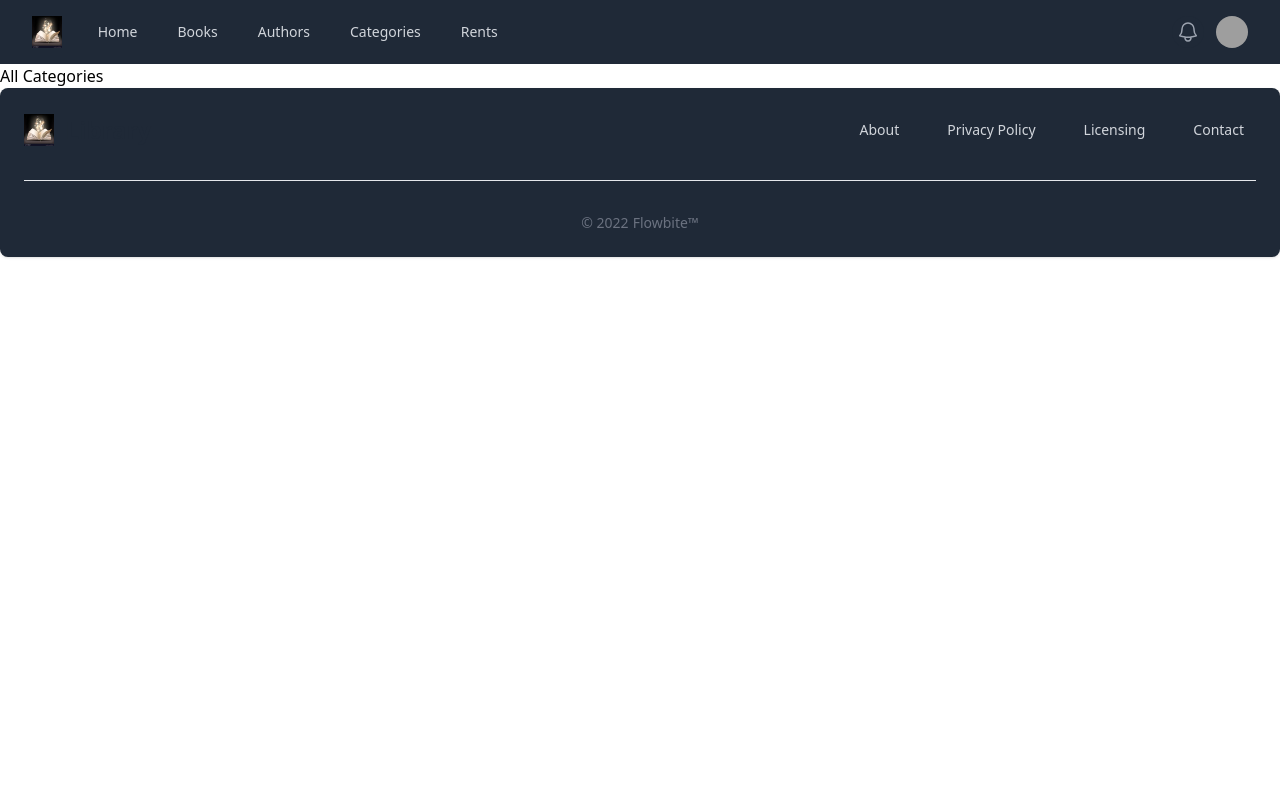
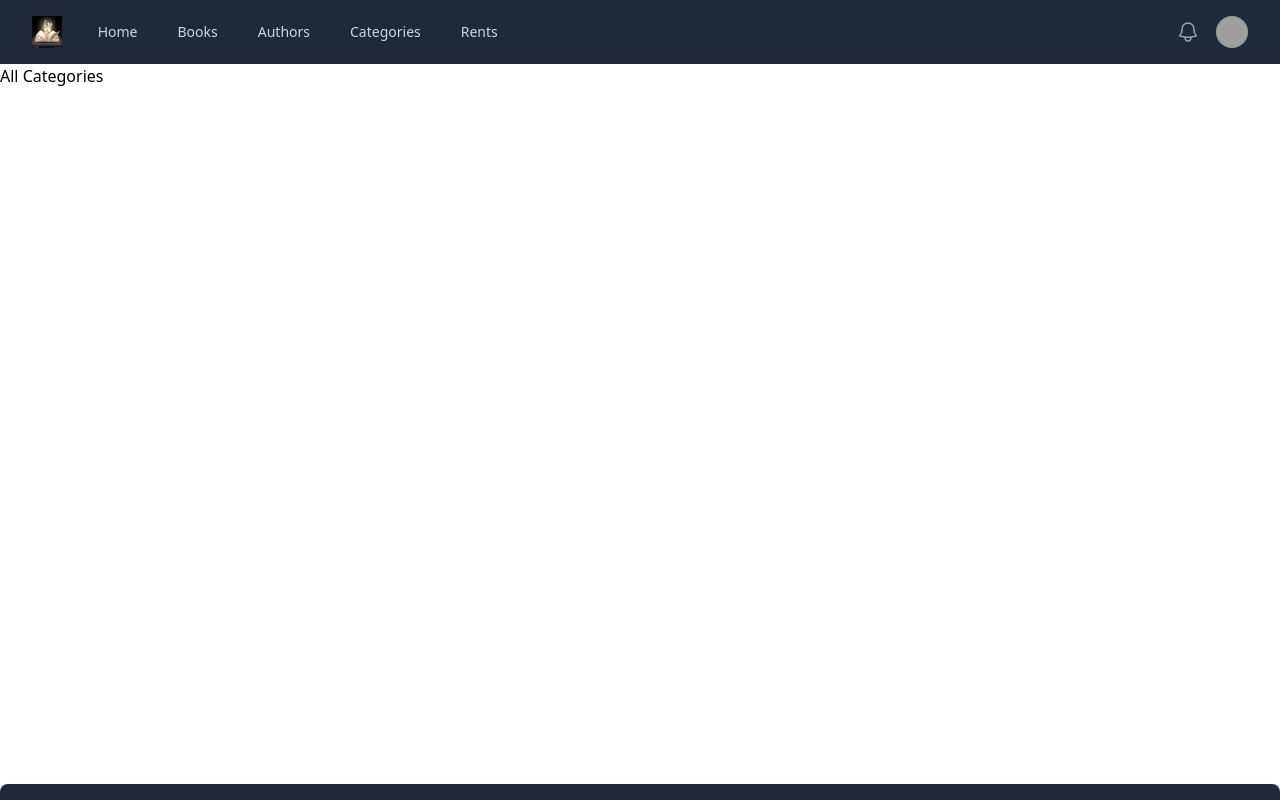
Before and after one commit to Raphaelpmros/Library, a React (Vite) app in the folder frontEnd/: page /categories in a window 1280 px wide. Shown: the top 800 px of the page. Built offline with nearby package versions, Linux system fonts and the light colour scheme; grey boxes are pictures that could not be loaded.

Commit message:
começando os estilos iniciais

```diff
--- a/frontEnd/package.json
+++ b/frontEnd/package.json
@@ -27,7 +27,8 @@
     "react-dom": "^18.2.0",
     "react-favicon": "^2.0.3",
     "react-router-dom": "^6.22.3",
-    "react-toastify": "^10.0.4"
+    "react-toastify": "^10.0.4",
+    "styled-components": "^6.1.8"
   },
   "devDependencies": {
     "@types/react": "^18.2.55",
--- a/frontEnd/src/App.jsx
+++ b/frontEnd/src/App.jsx
@@ -1,7 +1,8 @@
-import Footer from "./components/Footer";
-import Navbar from "./components/Navbar";
+import Footer from "./components/Footer/Footer";
+import Navbar from "./components/Navbar/Navbar";
 import React, { useEffect } from "react";
 import { Routes, Route, Router, useLocation } from "react-router-dom";
+import Container from "./components/Container/Container";
 
 import Home from "./pages/home/home";
 
@@ -29,7 +30,7 @@ function App() {
   return (
     <>
       <Navbar />
-
+      <Container>
         <Routes>
           <Route path="/" element={<Home />} />
         </Routes>
@@ -63,6 +64,7 @@ function App() {
           <Route path="/categories/new" element={<NewCategories />} />
           <Route path="/categories" element={<AllCategories />} />
         </Routes>
+      </Container>
 
       <Footer />
     </>
--- /dev/null
+++ b/frontEnd/src/components/Container/Container.jsx
@@ -0,0 +1,9 @@
+import styles from './Container.module.css'
+
+export default function container({children}) {
+    return(
+        <section className={styles.container}>
+            {children}
+        </section>
+    )
+}
--- /dev/null
+++ b/frontEnd/src/components/Container/Container.module.css
@@ -0,0 +1,4 @@
+.container{
+    width: 100%;
+    min-height: 90vh;
+}
--- a/frontEnd/src/components/style.css
+++ b/frontEnd/src/components/Footer/style.css
@@ -3,5 +3,7 @@ footer {
   margin-top: auto;
   bottom: 0;
   left: 0;
+  margin-left: 0;
+  margin-right: 0;
   background-color: rgb(30 41 59);
   }
--- a/frontEnd/src/components/Navbar.jsx
+++ b/frontEnd/src/components/Navbar/Navbar.jsx
@@ -14,7 +14,7 @@ function classNames(...classes) {
   return classes.filter(Boolean).join(" ");
 }
 
-export default function Example() {
+export default function Navbar() {
   return (
     <Disclosure as="nav" className="bg-gray-800">
       {({ open }) => (
```
Also changed, not shown: frontEnd/src/components/BasicStyle.jsx (deleted), frontEnd/src/components/Footer/Footer.jsx (renamed from frontEnd/src/components/Footer.jsx), 1 other file (tests, documents, lock files or other folders). Lines whose indentation alone changed are shown as unchanged.
